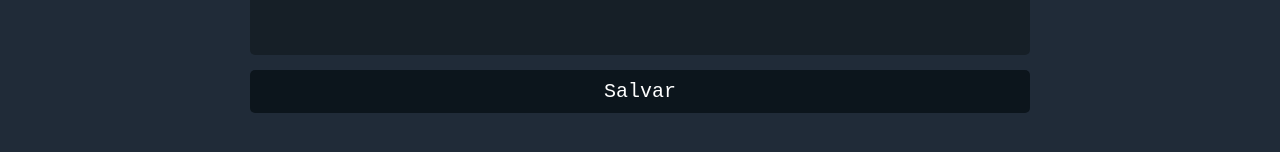
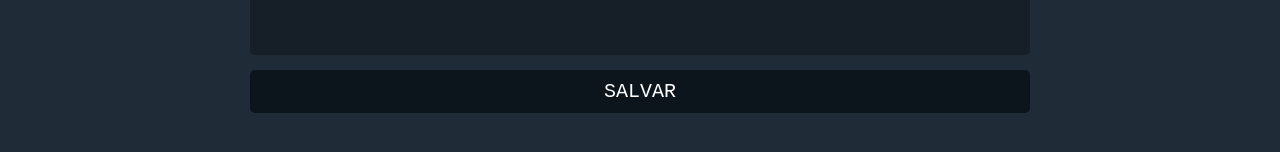
Before and after one commit to Igor-Cavalera/whoAreYou, a React (Create React App) app: page /Forms in a window 1280 px wide. Shown: the part 724-876 px from the top of the page. Built offline with nearby package versions, Linux system fonts and the light colour scheme.

Commit message:
adiconando-comentarios

```diff
--- a/src/components/Navbar.css
+++ b/src/components/Navbar.css
@@ -1,3 +1,8 @@
+/*
+    Ajustar navbar para coluna
+    Adicionar abas extras
+*/
+
 .navbar {
     background-color: #0c151c;
     height: 60px;
--- a/src/components/form/BotaoSalvar.js
+++ b/src/components/form/BotaoSalvar.js
@@ -1,6 +1,6 @@
 function BotaoSalvar () {
     return (
-        <button type="submit" className="butaoSalvar">Salvar</button>
+        <button type="submit" className="butaoSalvar">SALVAR</button>
     )
 }
 
--- a/src/components/pages/Fomulario.js
+++ b/src/components/pages/Fomulario.js
@@ -11,6 +11,9 @@ import AreaTexto from '../form/AreaTexto';
 import BotaoSalvar from '../form/BotaoSalvar';
 
 function Formulario() {
+
+    // Tentar passar os valores das Máscaras
+    // Valores entre componentes....
     const [formValues, setFormValues] = useState({});
 
     const handleInputChange = (e) => {
--- a/src/components/pages/Home.js
+++ b/src/components/pages/Home.js
@@ -1,4 +1,5 @@
 function Home() {
+    // Adiconar TITULO WAY FIXO
     return (
         <>
             <div className="home">
```
